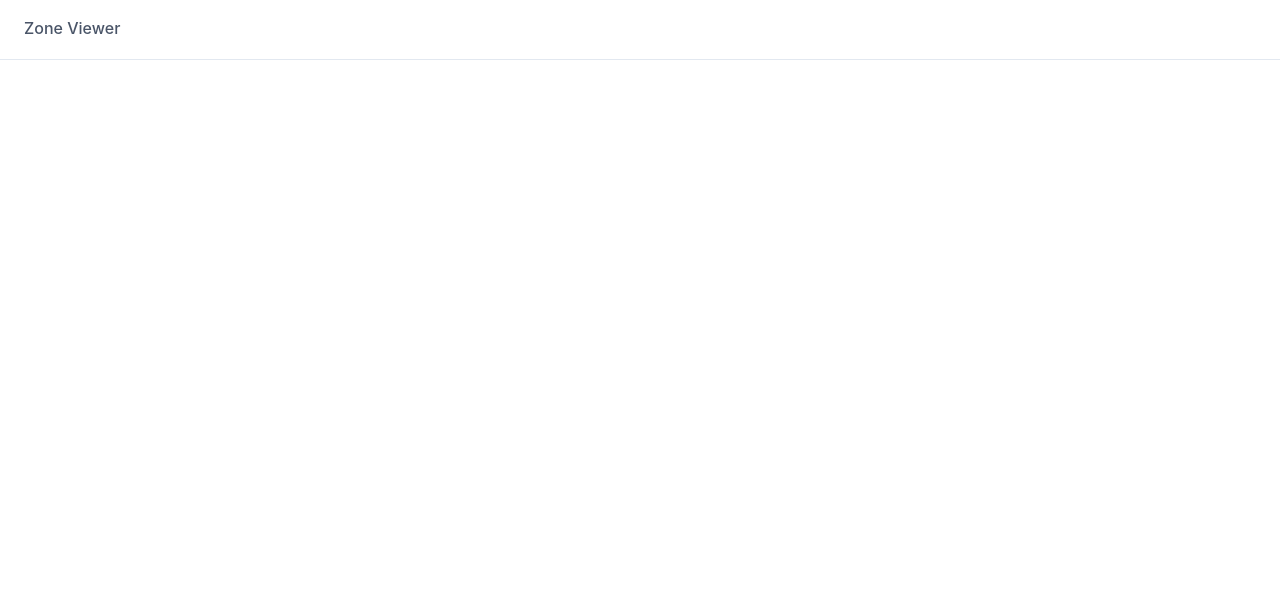
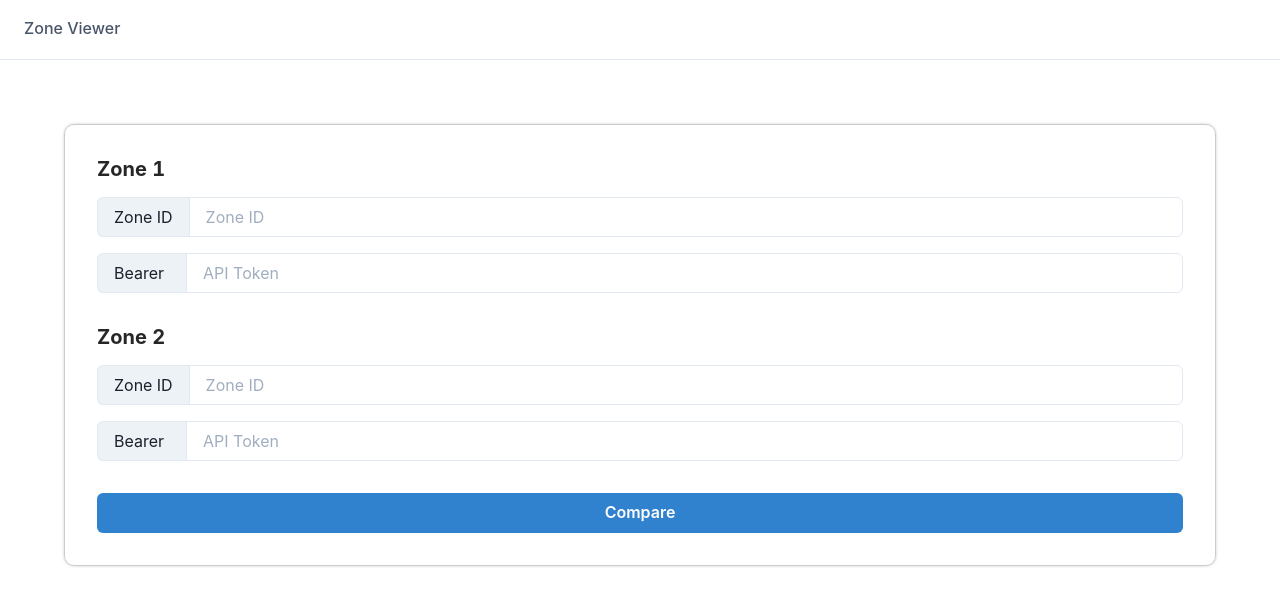
Before and after one commit to ukcw/flaretools, a React (Create React App) app in the folder intern-project/: page /zone-comparison in a window 1280 px wide. Before the commit this address had no page. Shown: the top 606 px of the page. Built offline with nearby package versions, Linux system fonts and the light colour scheme.

Commit message:
added support for Multiple Zone Calls for same endpoint

```diff
--- a/intern-project/src/index.css
+++ b/intern-project/src/index.css
@@ -1,13 +1,13 @@
 body {
   margin: 0;
-  font-family: -apple-system, BlinkMacSystemFont, 'Segoe UI', 'Roboto', 'Oxygen',
-    'Ubuntu', 'Cantarell', 'Fira Sans', 'Droid Sans', 'Helvetica Neue',
+  font-family: -apple-system, BlinkMacSystemFont, "Segoe UI", "Roboto", "Oxygen",
+    "Ubuntu", "Cantarell", "Fira Sans", "Droid Sans", "Helvetica Neue",
     sans-serif;
   -webkit-font-smoothing: antialiased;
   -moz-osx-font-smoothing: grayscale;
 }
 
 code {
-  font-family: source-code-pro, Menlo, Monaco, Consolas, 'Courier New',
+  font-family: source-code-pro, Menlo, Monaco, Consolas, "Courier New",
     monospace;
 }
--- a/intern-project/src/index.js
+++ b/intern-project/src/index.js
@@ -15,6 +15,7 @@ import { BrowserRouter, Route, Routes } from "react-router-dom";
 import WireframeZoneViewer from "./pages/WireframeZoneViewer";
 import ZoneViewer from "./pages/ZoneViewer";
 import Navbar from "./components/Navbar";
+import ZoneComparison from "./pages/ZoneComparison";
 
 const Welcome = () => {
   return (
@@ -49,6 +50,7 @@ ReactDOM.render(
         <Routes>
           <Route path="/" element={<Welcome />} />
           <Route path="/zone-viewer" element={<ZoneViewer />} />
+          <Route path="/zone-comparison" element={<ZoneComparison />} />
           <Route
             path="/zone-viewer-wireframe"
             element={<WireframeZoneViewer />}
--- a/intern-project/src/lib/contextLib.js
+++ b/intern-project/src/lib/contextLib.js
@@ -1,7 +1,15 @@
 import { useContext, createContext } from "react";
 
+// Zone Viewer Context
 export const ZoneContext = createContext(null);
 
 export function useZoneContext() {
   return useContext(ZoneContext);
 }
+
+// Zone Compare Context
+export const CompareContext = createContext(null);
+
+export function useCompareContext() {
+  return useContext(ZoneContext);
+}
--- a/intern-project/src/pages/ZoneComparison.js
+++ b/intern-project/src/pages/ZoneComparison.js
@@ -0,0 +1,141 @@
+//import logo from "./logo.svg";
+import React, { useRef, useState } from "react";
+import {
+  Button,
+  Container,
+  Heading,
+  Input,
+  InputGroup,
+  InputLeftAddon,
+  Stack,
+} from "@chakra-ui/react";
+import { getMultipleZoneSettings } from "../utils/utils";
+import { CompareContext } from "../lib/contextLib";
+
+function ZoneComparison() {
+  const [zoneDetails, setZoneDetails] = useState();
+  const [credentials, setCredentials] = useState();
+  const [keys, setKeys] = useState();
+  const searchDetails = useRef({});
+
+  const search = async () => {
+    const zoneKeys = Object.keys(searchDetails.current);
+
+    // check if at least details for two zones was entered
+    if (zoneKeys.length < 2) {
+      return alert("You need to input a minimum of two zones.");
+    }
+
+    // send zone_details API request for all zones provided
+    const zoneDetailsResp = await getMultipleZoneSettings(
+      zoneKeys,
+      searchDetails.current,
+      "/zone_details"
+    );
+
+    // create flag that will be set to True if any of the zones had an unsuccessful zone_details API request
+    let incorrectZoneDetailsFlag = false;
+    const incorrectZoneDetailsArray = [];
+
+    // set flag to True if there is an unsuccessful zone_details API request and store the idx of the zone
+    zoneDetailsResp.forEach((details, idx) => {
+      if (details.zone_details.success === false) {
+        incorrectZoneDetailsArray.push(idx + 1);
+        incorrectZoneDetailsFlag = true;
+      }
+    });
+
+    // return an alert if the user had input incorrect details
+    if (incorrectZoneDetailsFlag) {
+      return alert(
+        `Details for ${
+          incorrectZoneDetailsArray.length > 1 ? "Zones" : "Zone"
+        } ${incorrectZoneDetailsArray.join(", ")} was incorrect.`
+      );
+    } else {
+      const zoneDetailsRenamed = zoneDetailsResp.map((zone, idx) => ({
+        [`zone_${idx + 1}`]: zone.zone_details,
+      }));
+      setCredentials({ ...searchDetails.current });
+      setKeys(zoneKeys);
+      setZoneDetails(zoneDetailsRenamed);
+    }
+  };
+
+  const handleChange = (event, zone, setting) => {
+    const newObj = { ...searchDetails.current };
+    if (zone in newObj === false) {
+      newObj[zone] = {};
+    }
+    newObj[zone][setting] = event.target.value;
+    searchDetails.current = newObj;
+  };
+
+  return (
+    <Container maxW="container.xl" p={8}>
+      <Stack
+        spacing={8}
+        borderColor="#ccc"
+        borderWidth={0.1}
+        borderRadius={10}
+        padding={8}
+        margin={8}
+        boxShadow="0 0 3px #ccc"
+      >
+        {console.log("credentials", credentials)}
+        {console.log("zoneDetails", zoneDetails)}
+        <Stack spacing={4}>
+          <Heading size={"md"}>Zone 1</Heading>
+          <InputGroup>
+            <InputLeftAddon children="Zone ID" minWidth={"90"} />
+            <Input
+              type="text"
+              placeholder="Zone ID"
+              onChange={(e) => handleChange(e, "zone_1", "zoneId")}
+            />
+          </InputGroup>
+          <InputGroup>
+            <InputLeftAddon children="Bearer" minWidth={"90"} />
+            <Input
+              type="text"
+              placeholder="API Token"
+              onChange={(e) => handleChange(e, "zone_1", "apiToken")}
+            />
+          </InputGroup>
+        </Stack>
+        <Stack spacing={4}>
+          <Heading size={"md"}>Zone 2</Heading>
+          <InputGroup>
+            <InputLeftAddon children="Zone ID" minWidth={"90"} />
+            <Input
+              type="text"
+              placeholder="Zone ID"
+              onChange={(e) => handleChange(e, "zone_2", "zoneId")}
+            />
+          </InputGroup>
+          <InputGroup>
+            <InputLeftAddon children="Bearer" minWidth={"90"} />
+            <Input
+              type="text"
+              placeholder="API Token"
+              onChange={(e) => handleChange(e, "zone_2", "apiToken")}
+            />
+          </InputGroup>
+        </Stack>
+        <Button colorScheme={"blue"} onClick={search}>
+          Compare
+        </Button>
+      </Stack>
+      {zoneDetails && (
+        <CompareContext.Provider
+          value={{
+            zoneKeys: keys,
+            credentials: credentials,
+          }}
+        ></CompareContext.Provider>
+      )}
+    </Container>
+  );
+}
+
+export default React.memo(ZoneComparison);
--- a/intern-project/src/utils/utils.js
+++ b/intern-project/src/utils/utils.js
@@ -382,3 +382,20 @@ export const getZoneSetting = async (query, endpoint) => {
 
   return resp.json();
 };
+
+export const getMultipleZoneSettings = async (
+  zoneKeys,
+  zoneDetailsObj,
+  endpoint
+) => {
+  const zoneDetails = await Promise.all(
+    zoneKeys.map((key) => {
+      const payload = {
+        zoneId: zoneDetailsObj[key].zoneId,
+        apiToken: `Bearer ${zoneDetailsObj[key].apiToken}`,
+      };
+      return getZoneSetting(payload, endpoint);
+    })
+  );
+  return zoneDetails;
+};
```
Also changed, not shown: intern-project/src/components/zoneComparison/dnsCompare/DnsCompare.js (added, +52 -0 lines), intern-project/src/components/zoneComparisonComponents/dnsCompareComponents/dnsCompare.js (deleted).
